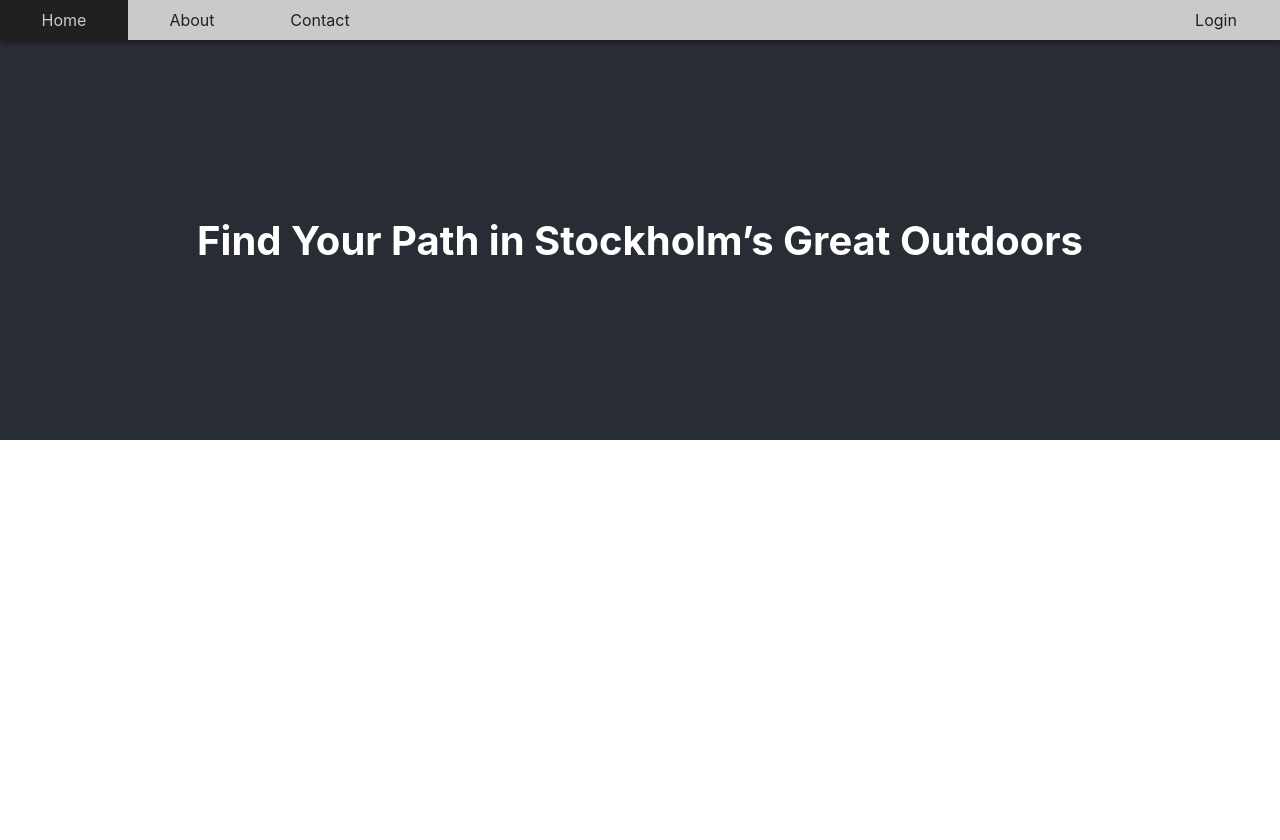
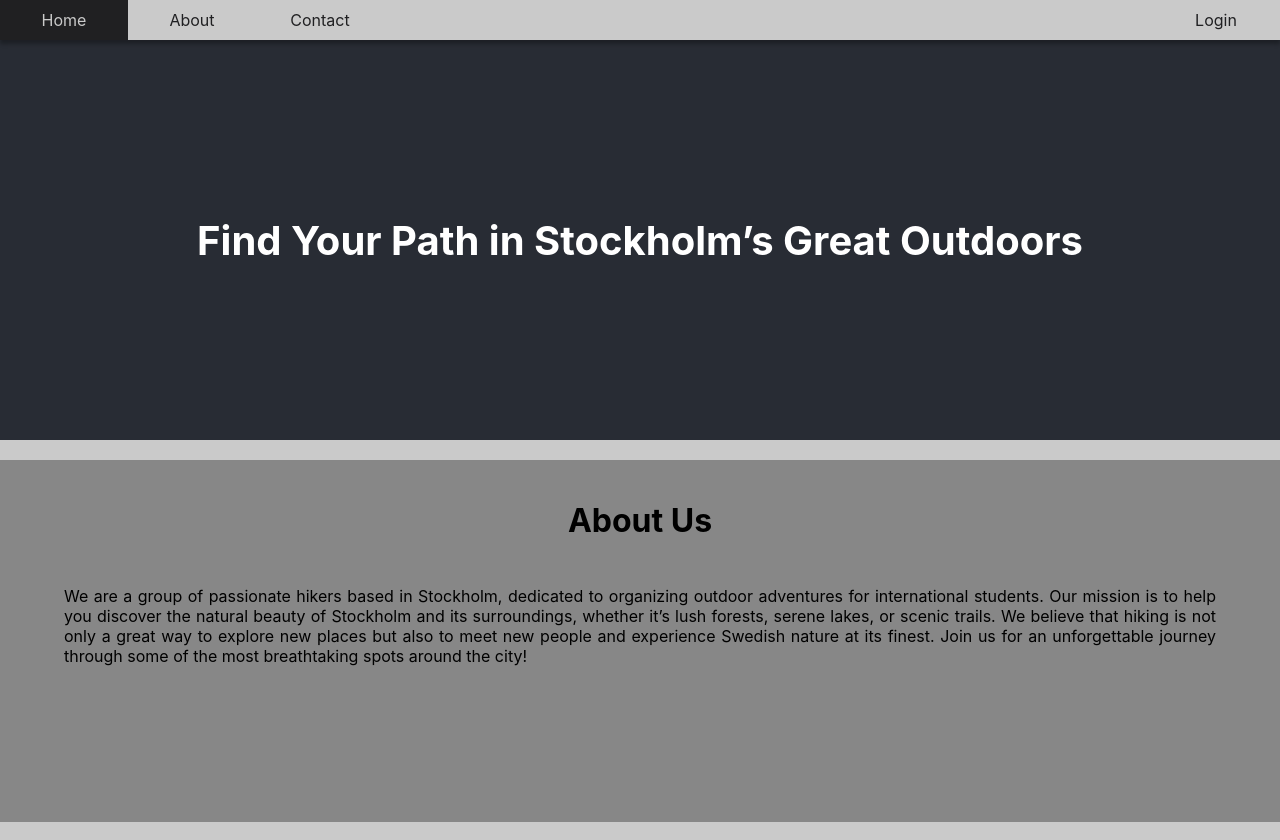
Before and after one commit to nibim/hiking-app, a React (Create React App) app: page /About in a window 1280 px wide. Before the commit the page ends 800 px from the top, so only its background shows below. Built offline with nearby package versions, Linux system fonts and the light colour scheme; no server answers.

Commit message:
feature about us completed

```diff
--- a/src/App.css
+++ b/src/App.css
@@ -106,26 +106,11 @@
   width: 100vw;
 }
 
-.posts{
-  display: flex;
-  flex-wrap: wrap;
-  width: 80vw;
-}
+
 .events{
   display: flex;
   overflow-x: auto;
   height: 100%;
-}
-.post-image{
-  width: 20vw;
-
-  height: 300px;
-}
- .single-post{
-  margin: 20px;
-  box-shadow: rgba(0, 0, 0, 0.1) 0px 4px 12px;
-  height: 300px;
-  min-Width: 300px;
 }
 .single-event{
   margin: 20px;
@@ -134,6 +119,24 @@
   min-Width: 250px;
   max-width: 250px;
 }
+.post-image{
+  height: 300px;
+  width:225px;
+}
+  .posts{
+    display: flex;
+    flex-wrap: wrap;
+  }
+ .single-post{
+  box-shadow: rgba(0, 0, 0, 0.1) 0px 4px 12px;
+  height: auto;
+  min-Width: 250px;
+  max-width: 250px;
+  margin: 10px;
+  margin-bottom: 15px;
+  padding: 8px;
+}
+
 .login ,.signup{
   display: flex;
   min-width: 200px;
@@ -273,3 +276,27 @@ color: black;
   width: 80%;
   margin: 8px;
 }
+.aboutUs {
+  background-color: #CACACA;
+  height: 100vh;
+}
+.aboutUs-text {
+  margin-top: 20px;
+  background-color:#878787;
+  text-align:center;
+
+  padding-top: 20px ;
+  padding-bottom: 100px;
+}
+.aboutUs-para{
+
+  text-align: justify;
+  padding-left: 64px;
+  padding-right: 64px;
+  padding-top: 24px;
+  padding-bottom: 40px;
+}
+.contactUs {
+  background-color: #CACACA;
+  height: 100vh;
+}
--- a/src/pages/About.js
+++ b/src/pages/About.js
@@ -1,6 +1,19 @@
 import Banner from "../components/Banner"
 export default function About() {
     return(
-        <Banner name={"About"}/>
+        <div className="aboutUs">
+            <Banner name={"About"}/>
+            <div className="aboutUs-text">
+                <h1>About Us</h1>
+                <p className="aboutUs-para">We are a group of passionate hikers based in Stockholm,
+                    dedicated to organizing outdoor adventures for international students.
+                    Our mission is to help you discover the natural beauty of Stockholm and its surroundings,
+                    whether it’s lush forests, serene lakes, or scenic trails. We believe that hiking is not
+                    only a great way to explore new places but also to meet new people and experience Swedish nature at its finest.
+                    Join us for an unforgettable journey through some of the most breathtaking spots around the city!
+                </p>
+            </div>
+        </div>
+
     )
 }
```
